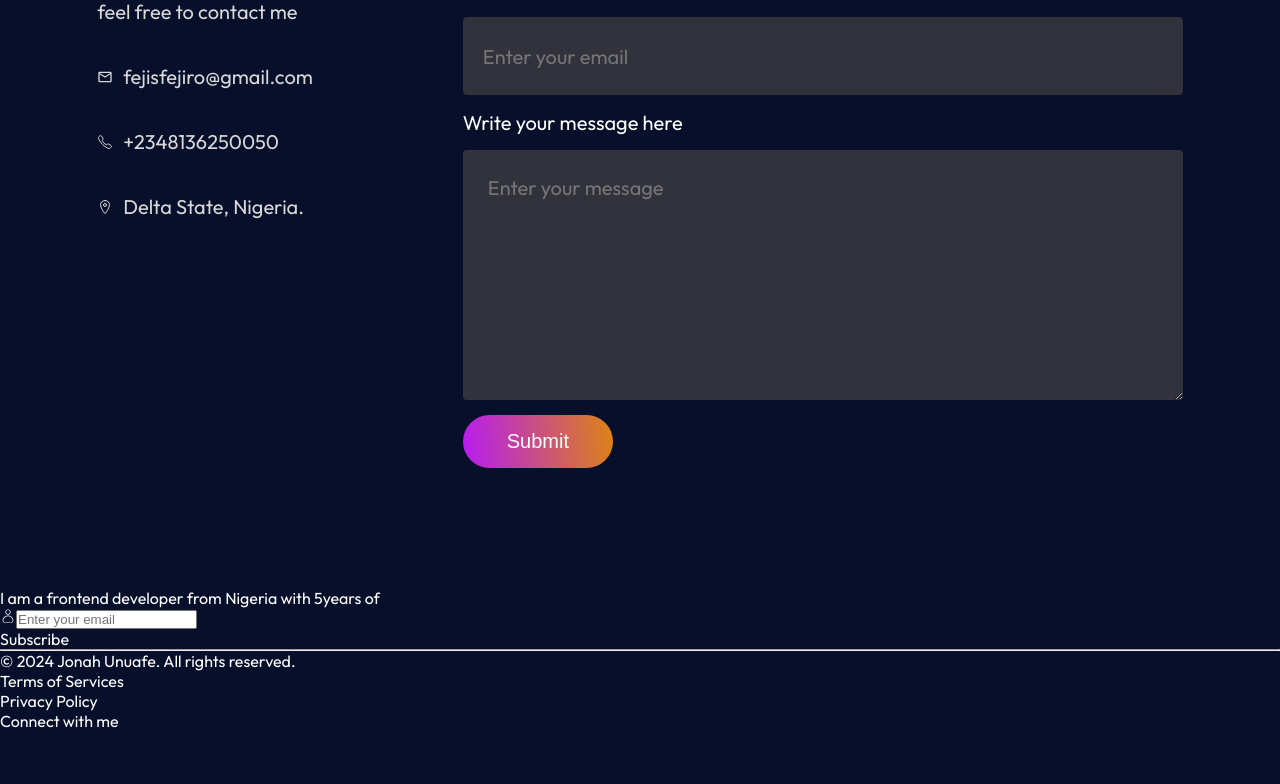
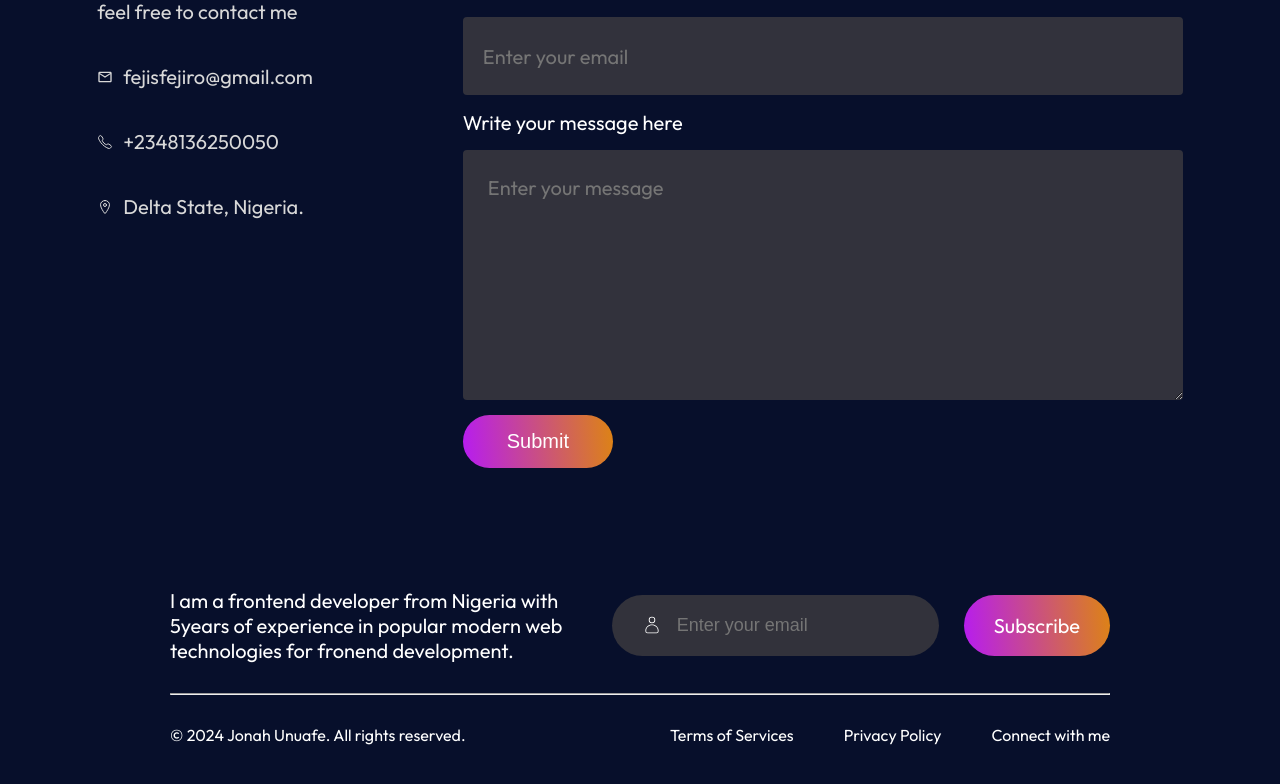
Before and after one commit to jonahunuafe/portfolio-react, a React (Vite) app: page / in a window 1280 px wide. Shown: the part 3682-4466 px from the top of the page. Before the commit the page ends 4436 px from the top, so only its background shows below. Built offline with nearby package versions, Linux system fonts and the light colour scheme.

Commit message:
imported react router domm as a dependency

```diff
--- a/package.json
+++ b/package.json
@@ -13,7 +13,8 @@
     "react": "^18.2.0",
     "react-anchor-link-smooth-scroll": "^1.0.12",
     "react-dom": "^18.2.0",
-    "react-icons": "^5.0.1"
+    "react-icons": "^5.0.1",
+    "react-router-dom": "^6.23.0"
   },
   "devDependencies": {
     "@types/react": "^18.2.66",
--- a/src/components/Footer/Footer.jsx
+++ b/src/components/Footer/Footer.jsx
@@ -7,11 +7,14 @@ const Footer = () => {
     <div className={classes.footer}>
       <div className={classes.footerTop}>
         <div className={classes.footerTopLeft}>
-          <p>I am a frontend developer from Nigeria with 5years of</p>
+          <p>
+            I am a frontend developer from Nigeria with 5years of experience in popular modern
+            web technologies for fronend development.
+          </p>
         </div>
         <div className={classes.footerTopRight}>
           <div className={classes.footerEmailInput}>
-            <CiUser />
+            <CiUser className={classes.userIcon} />
             <input type="email" placeholder="Enter your email" />
           </div>
           <div className={classes.footerSubscribe}>Subscribe</div>
--- a/src/components/Footer/Footer.module.css
+++ b/src/components/Footer/Footer.module.css
@@ -0,0 +1,116 @@
+.footer {
+   display: flex;
+   flex-direction: column;
+   gap: 1.5rem;
+}
+
+.footerTopLeft p {
+   text-align: center;
+}
+
+.footerTopRight {
+   display: flex;
+   flex-direction: column;
+   align-items: center;
+   gap: 1rem;
+}
+
+.footerEmailInput {
+   display: flex;
+   gap: 0.5rem;
+   border-radius: 0.3rem;
+   padding: 0.7rem;
+   background: #32323B;
+   font-family: Outfit;
+}
+
+.footerEmailInput:hover {
+   border: 2px solid #fff;
+}
+
+.footerEmailInput input {
+   outline: none;
+   border: none;
+   background: transparent;
+   color: #A0A0A0;
+}
+
+.footerSubscribe {
+   padding: 0.7rem;
+   max-width: 30%;
+   font-size: 0.2;
+   border-radius: 2rem;
+   cursor: pointer;
+   background: linear-gradient(264deg, #DF8908 -5.09%, #B415FF 106.28%);
+   transition: 0.3s;
+}
+
+.footerSubscribe:hover {
+   transform: scale(1.1);
+}
+
+.footerBottom {
+   display: flex;
+   justify-content: space-between;
+}
+
+.footerBottomLeft {
+   flex-basis: 45%;
+}
+
+.footerBottomRight {
+   display: flex;
+   flex-direction: column;
+   margin-bottom: 2rem;
+}
+
+@media(min-width: 768px) {
+   .footer {
+      margin: 50px 170px;
+      gap: 30px;
+   }
+
+   .footerTop {
+      display: flex;
+      flex-direction: row;
+      justify-content: space-between;
+   }
+
+   .footerTopLeft p {
+      font-size: 20px;
+      max-width: 400px;
+      text-align: left;
+   }
+
+   .footerTopRight {
+      gap: 25px;
+      flex-direction: row;
+   }
+
+   .footerEmailInput {
+      gap: 15px;
+      padding: 20px 30px;
+      border-radius: 50px;
+      padding-right: 30px;
+   }
+
+   .userIcon {
+      font-size: 20px;
+   }
+
+   .footerEmailInput input {
+      font-size: 18px;
+   }
+
+   .footerSubscribe {
+      font-size: 20px;
+      padding: 18px 30px;
+      border-radius: 50px;
+   }
+
+   .footerBottomRight {
+      flex-direction: row;
+      gap: 50px;
+      margin-bottom: 50px;
+   }
+}
--- a/src/components/Navbar/Navbar.jsx
+++ b/src/components/Navbar/Navbar.jsx
@@ -1,8 +1,13 @@
 // import React from 'react'
+import { useState } from "react";
+import { NavLink } from "react-router-dom";
 import classes from "./Navbar.module.css";
 
 
 const Navbar = () => {
+   const [] = useState();
+
+
   return (
    <div className={classes.navbar}>
       <h1>Jonah</h1>
```
Also changed, not shown: 1 other file (tests, documents, lock files or other folders).
